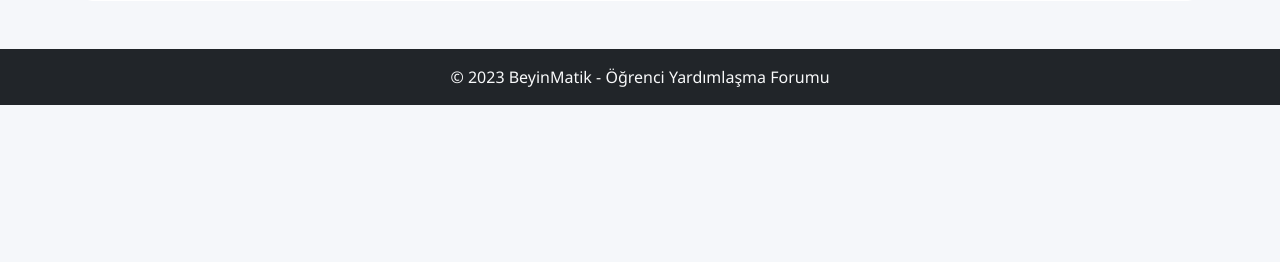
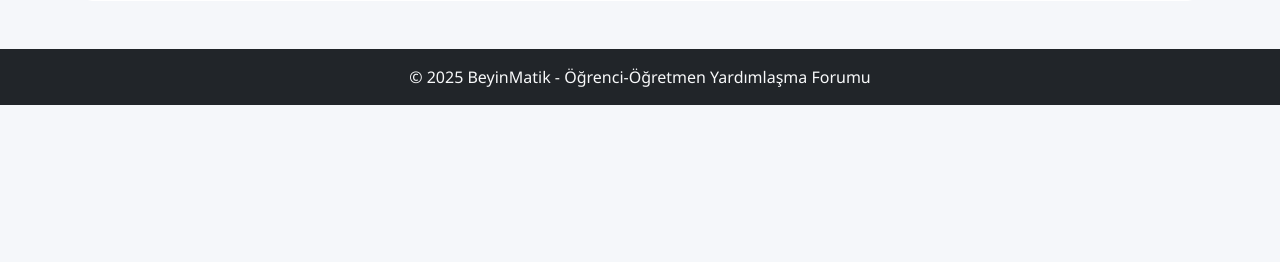
Before and after one commit to MrRobotv25/BeyinMatik, a Flask app: page /admin in a window 1280 px wide. Shown: the part 393-655 px from the top of the page. Run offline with Flask 3, Linux system fonts and the light colour scheme; a user stored in the database is signed in; data that the repository does not hold is empty.

Commit message:
Update base.html

```diff
--- a/templates/base.html
+++ b/templates/base.html
@@ -115,7 +115,7 @@
 
     <footer class="bg-dark text-light text-center py-3 mt-5">
         <div class="container">
-            <p class="mb-0">© 2023 BeyinMatik - Öğrenci Yardımlaşma Forumu</p>
+            <p class="mb-0">© 2025 BeyinMatik - Öğrenci-Öğretmen Yardımlaşma Forumu</p>
         </div>
     </footer>
 
@@ -168,4 +168,5 @@
 
     {% block scripts %}{% endblock %}
 </body>
+
 </html>
```
